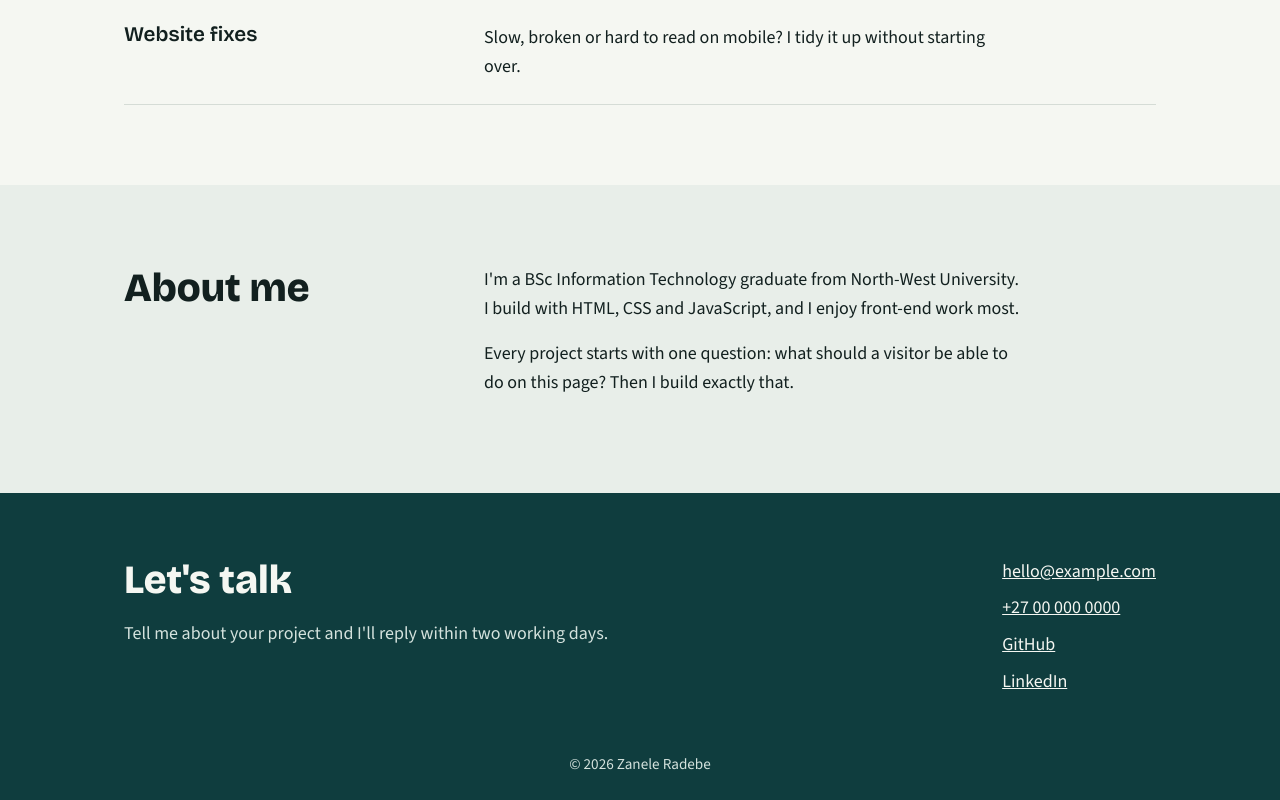
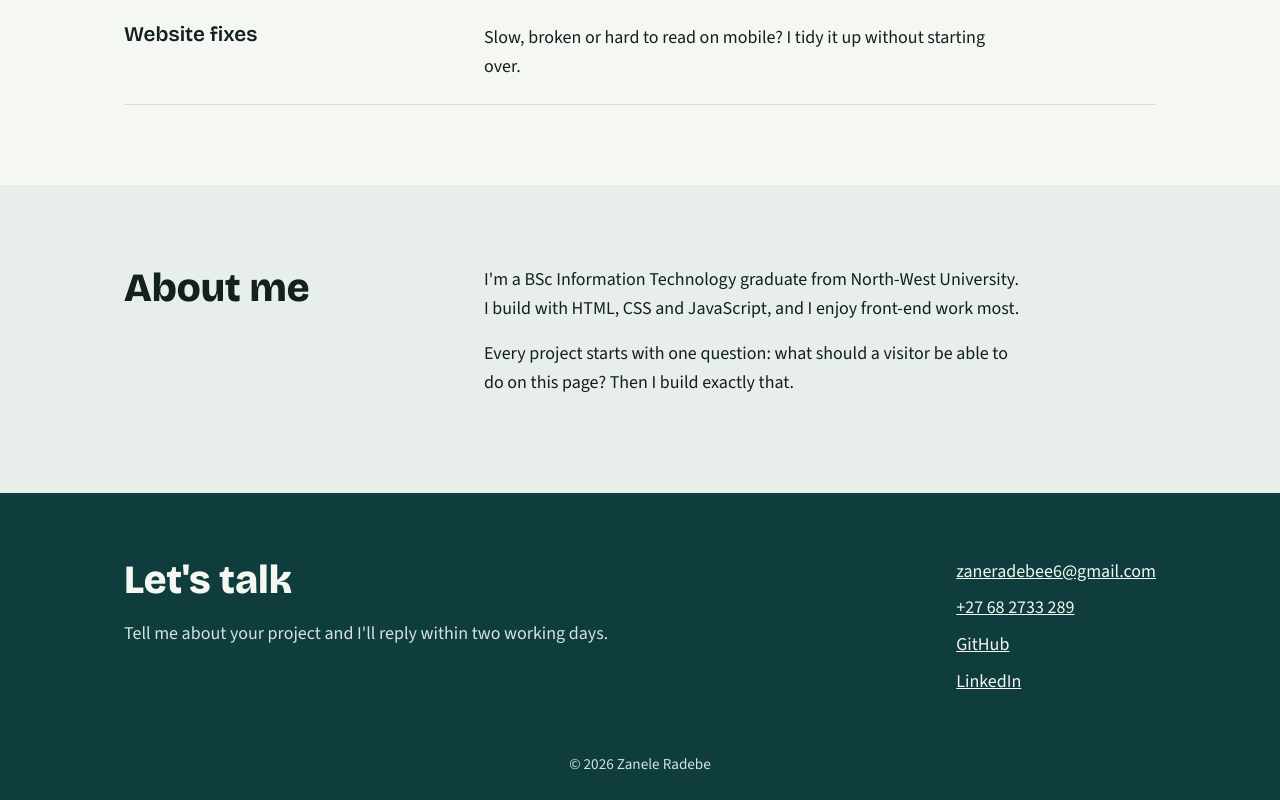
Before and after one commit to Zaneradebe6/OIBSIP, a plain HTML site: page WebDev-Level1-Task1-LandingPage/index.html in a window 1280 px wide. Shown: the part 935-1735 px from the top of the page. Drawn offline with nearby package versions, Linux system fonts and the light colour scheme.

Commit message:
Update footer contact details

```diff
--- a/WebDev-Level1-Task1-LandingPage/index.html
+++ b/WebDev-Level1-Task1-LandingPage/index.html
@@ -83,11 +83,10 @@
         <p>Tell me about your project and I'll reply within two working days.</p>
       </div>
       <ul class="contact-list">
-        <li><a href="mailto:hello@example.com">hello@example.com</a></li>
-        <li><a href="tel:+27000000000">+27 00 000 0000</a></li>
+        <li><a href="mailto:zaneradebe6@gmail.com">zaneradebee6@gmail.com</a></li>
+        <li><a href="tel:+27682733289">+27 68 2733 289</a></li>
         <li><a href="https://github.com/Zaneradebe6">GitHub</a></li>
-        <li><a href="#">LinkedIn</a></li>
-      </ul>
+        <li><a href="https://www.linkedin.com/in/zanele-radebe-702a2829a/">LinkedIn</a></li>
     </div>
     <p class="copy">&copy; 2026 Zanele Radebe</p>
   </footer>
```
